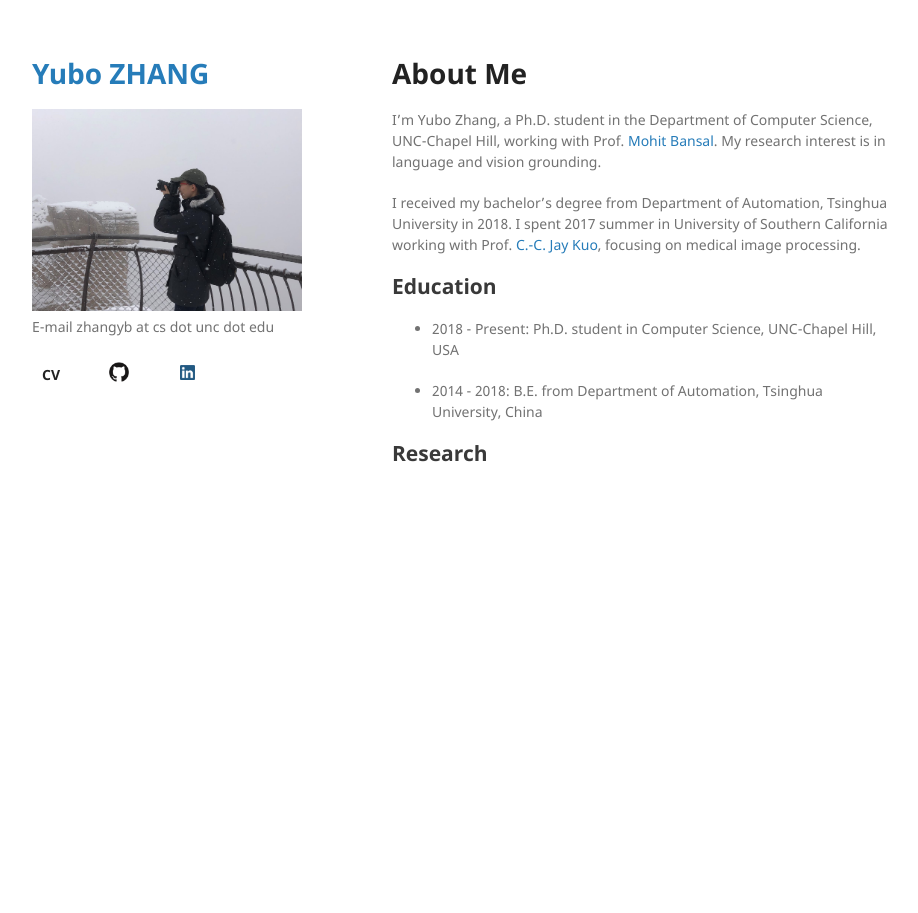
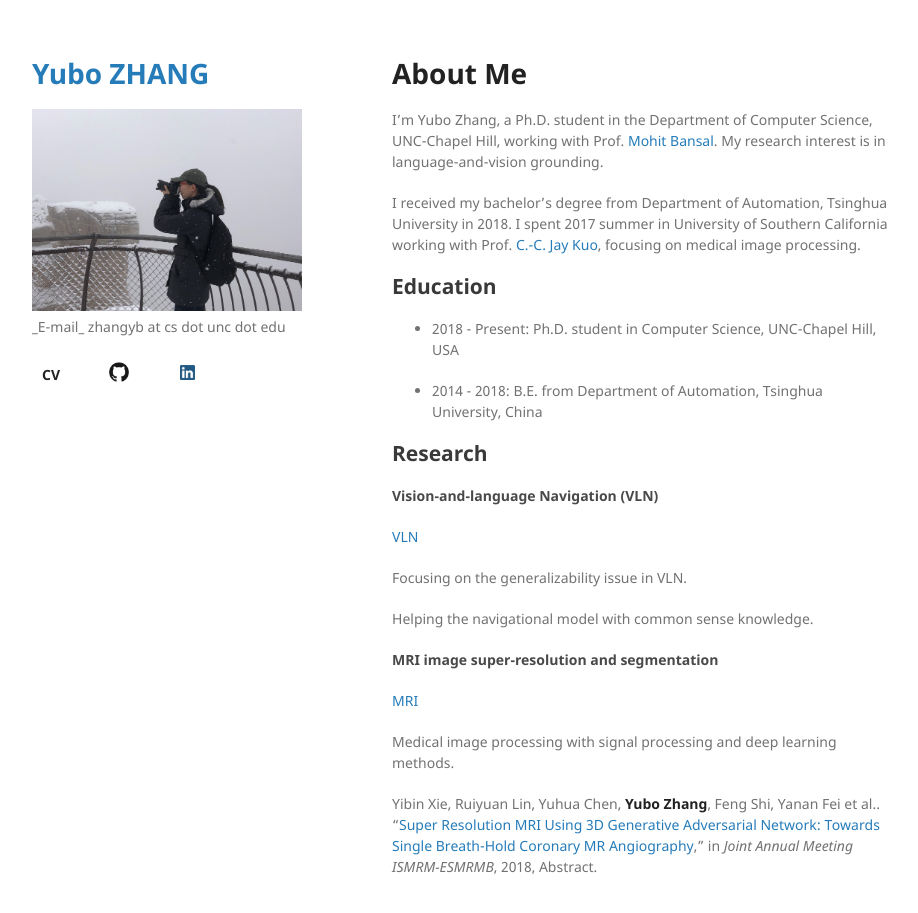
Before and after one commit to zhangybzbo/zhangybzbo.github.io, a Jekyll site: the page built from index.md, in a window 1280 px wide and 947 px high. Shown: the top 913 px of the window, without its empty margins (178-1096 px from the left). Built offline with Jekyll 4.4.1, drawn with Linux system fonts in a browser that asks for light colours; our own code applies the rules of GitHub Pages for plain Markdown files.

Commit message:
research

```diff
--- a/_config.yml
+++ b/_config.yml
@@ -1,5 +1,5 @@
 title: Yubo ZHANG
-description: E-mail zhangyb at cs dot unc dot edu
+description: _E-mail_ zhangyb at cs dot unc dot edu
 logo: /assets/img/IMG_8870.jpeg
 show_downloads: true
 google_analytics:
--- a/index.md
+++ b/index.md
@@ -4,9 +4,10 @@ layout: default
 
 # About Me
 
-I'm Yubo Zhang, a Ph.D. student in the Department of Computer Science, UNC-Chapel Hill, working with Prof. [Mohit Bansal](http://www.cs.unc.edu/~mbansal/). My research interest is in language and vision grounding.
+I'm Yubo Zhang, a Ph.D. student in the Department of Computer Science, UNC-Chapel Hill, working with Prof. [Mohit Bansal](http://www.cs.unc.edu/~mbansal/). My research interest is in language-and-vision grounding.
 
 I received my bachelor's degree from Department of Automation, Tsinghua University in 2018. I spent 2017 summer in University of Southern California working with Prof. [C.-C. Jay Kuo](https://viterbi.usc.edu/directory/faculty/Kuo/Chung-Chieh), focusing on medical image processing.
+
 
 ## Education
 
@@ -14,4 +15,21 @@ I received my bachelor's degree from Department of Automation, Tsinghua Universi
 
 * 2014 - 2018: B.E. from Department of Automation, Tsinghua University, China
 
+
 ## Research
+
+#### Vision-and-language Navigation (VLN)
+
+[VLN](/assets/img/VLN.jpg)
+
+Focusing on the generalizability issue in VLN.
+
+Helping the navigational model with common sense knowledge.
+
+#### MRI image super-resolution and segmentation
+
+[MRI](/asserts/img/mri.jpg)
+
+Medical image processing with signal processing and deep learning methods.
+
+Yibin Xie, Ruiyuan Lin, Yuhua Chen, **Yubo Zhang**, Feng Shi, Yanan Fei et al.. "[Super Resolution MRI Using 3D Generative Adversarial Network: Towards Single Breath-Hold Coronary MR Angiography](http://archive.ismrm.org/2018/1050.html)," in _Joint Annual Meeting ISMRM-ESMRMB_, 2018, Abstract.
```
Also changed, not shown: assets/img/VLN.jpg (added), assets/img/mri.jpg (added).
